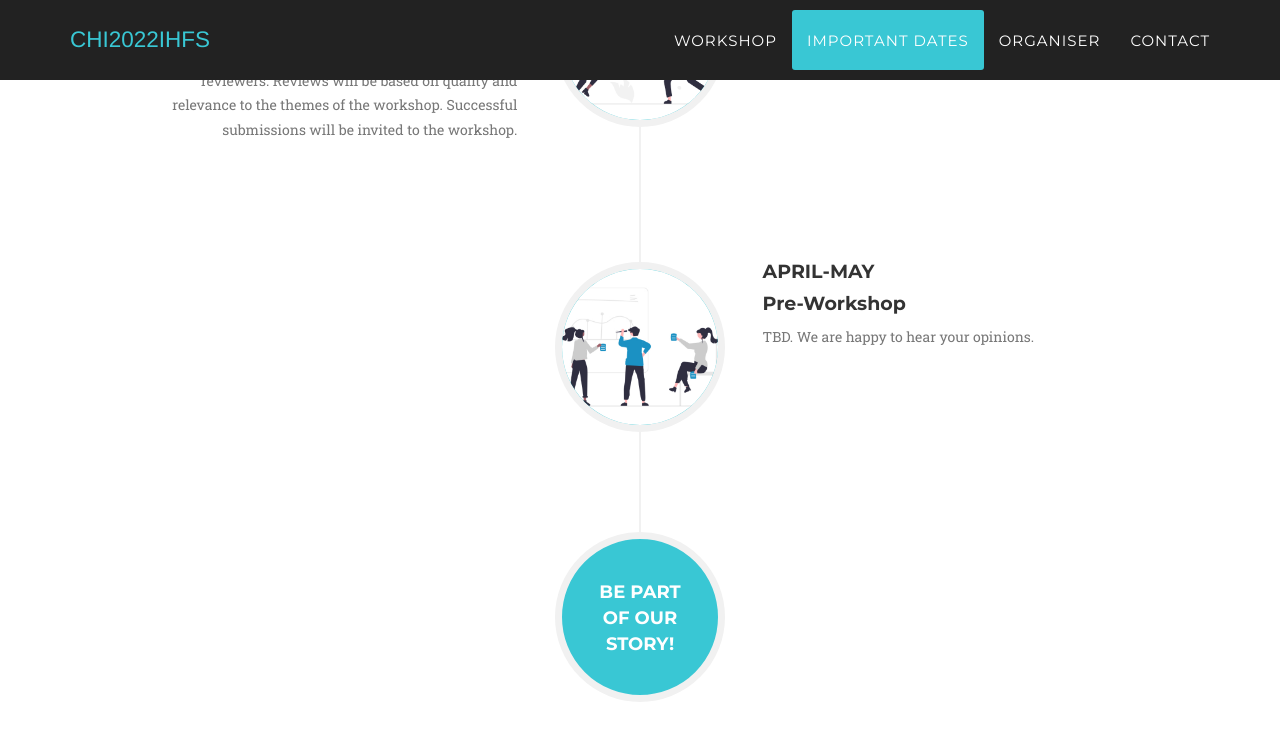
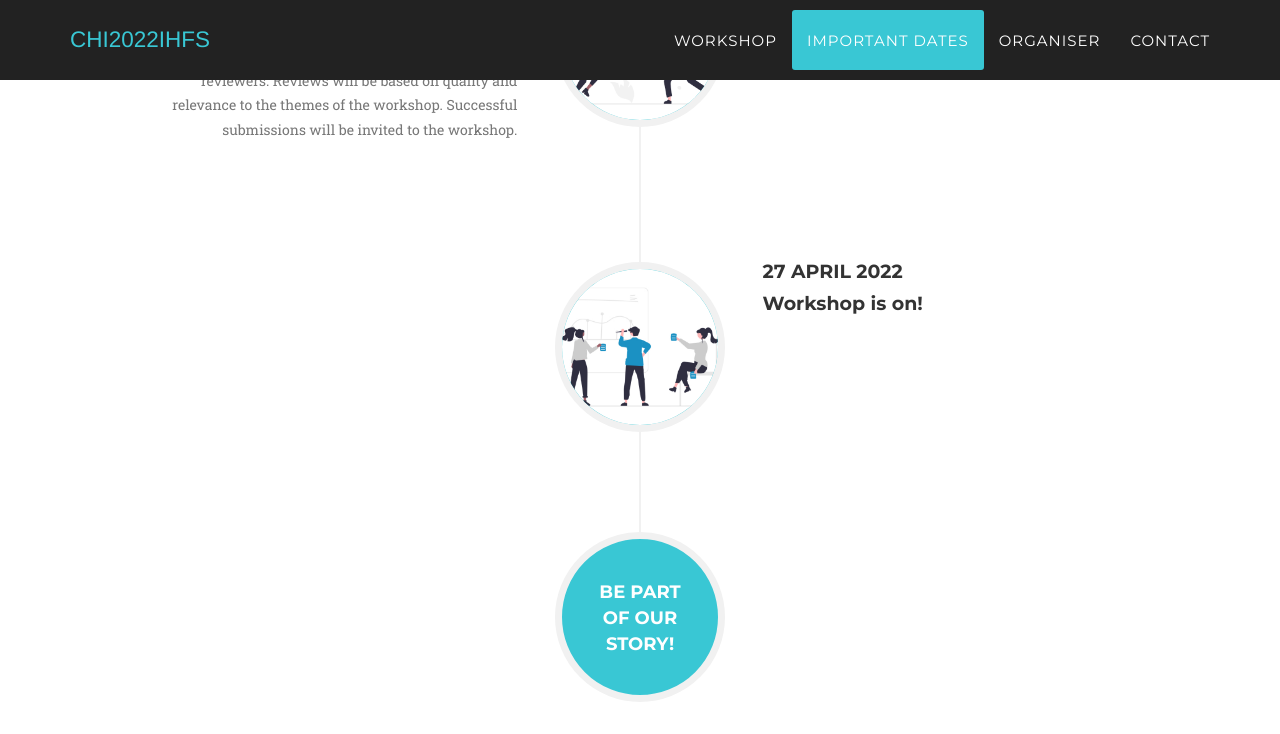
Before and after one commit to turtle2007/CHI22-ihfs, a Jekyll site: the page built from index.html, in a window 1280 px wide and 900 px high, scrolled down 2769 px. Shown: the top 734 px of the window. Built offline with Jekyll 4.4.1, drawn with Linux system fonts in a browser that asks for light colours; some web fonts are replaced.

Commit message:
update workshop date

```diff
--- a/_includes/dates.html
+++ b/_includes/dates.html
@@ -58,11 +58,11 @@
                             </div>
                             <div class="timeline-panel">
                                 <div class="timeline-heading">
-                                    <h4>April-May</h4>
-                                    <h4 class="subheading">Pre-Workshop</h4>
+                                    <h4>27 April 2022</h4>
+                                    <h4 class="subheading">Workshop is on!</h4>
                                 </div>
                                 <div class="timeline-body">
-                                    <p class="text-muted">TBD. We are happy to hear your opinions.</p>
+                                    <p class="text-muted"></p>
                                 </div>
                             </div>
                         </li>
```
